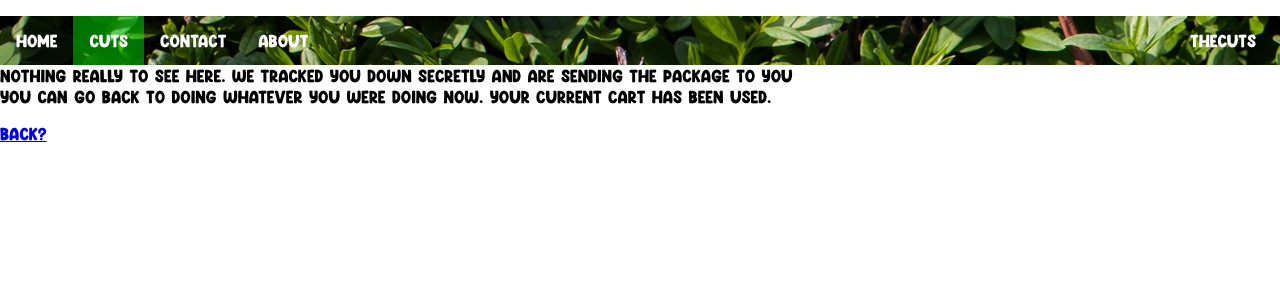
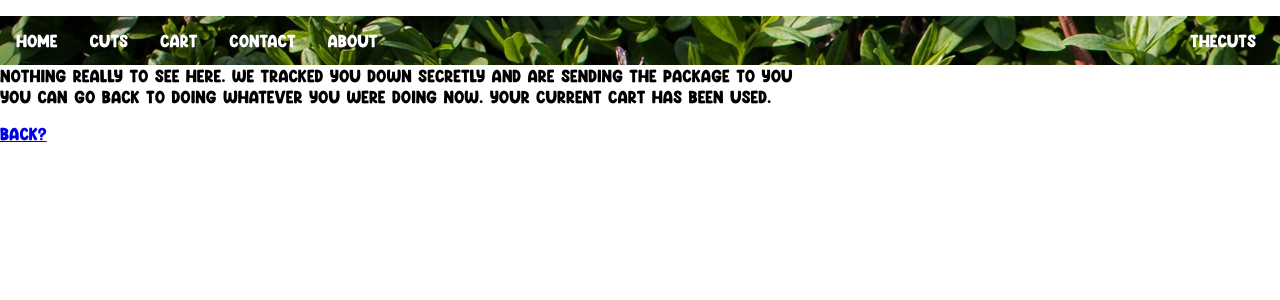
Before and after one commit to DrShadez/p2, a PHP site: page /dropem.php in a window 1280 px wide. Shown: the top 300 px of the page. Run offline with PHP 8.4, Linux system fonts and the light colour scheme; the visitor is signed in with stand-in values (Sample User, id 1).

Commit message:
Update dropem.php

```diff
--- a/dropem.php
+++ b/dropem.php
@@ -23,10 +23,11 @@ catch (PDOException $e){
 </head>
 <body>
   <ul class="nav">
-    <li><a href="home.php">Home </a></li>
-    <li><a class="current" href="catalogue.php">Cuts</a></li>
-    <li><a href="#">Contact</a></li>
-    <li><a href="#">About</a></li>
+ <li><a href="home.php">Home </a></li>
+  <li><a href="catalogue.php">Cuts</a></li>
+  <li><a href="cart.php">Cart</a></li>
+  <li><a href="contact.php">Contact</a></li>
+  <li><a href="about.php">About</a></li>
     <li class="logoish"><a  href="home.php">TheCuts</a></li>
   </ul>
 <p>Nothing really to see here. We tracked you down secretly and are sending the package to you<br>
```
